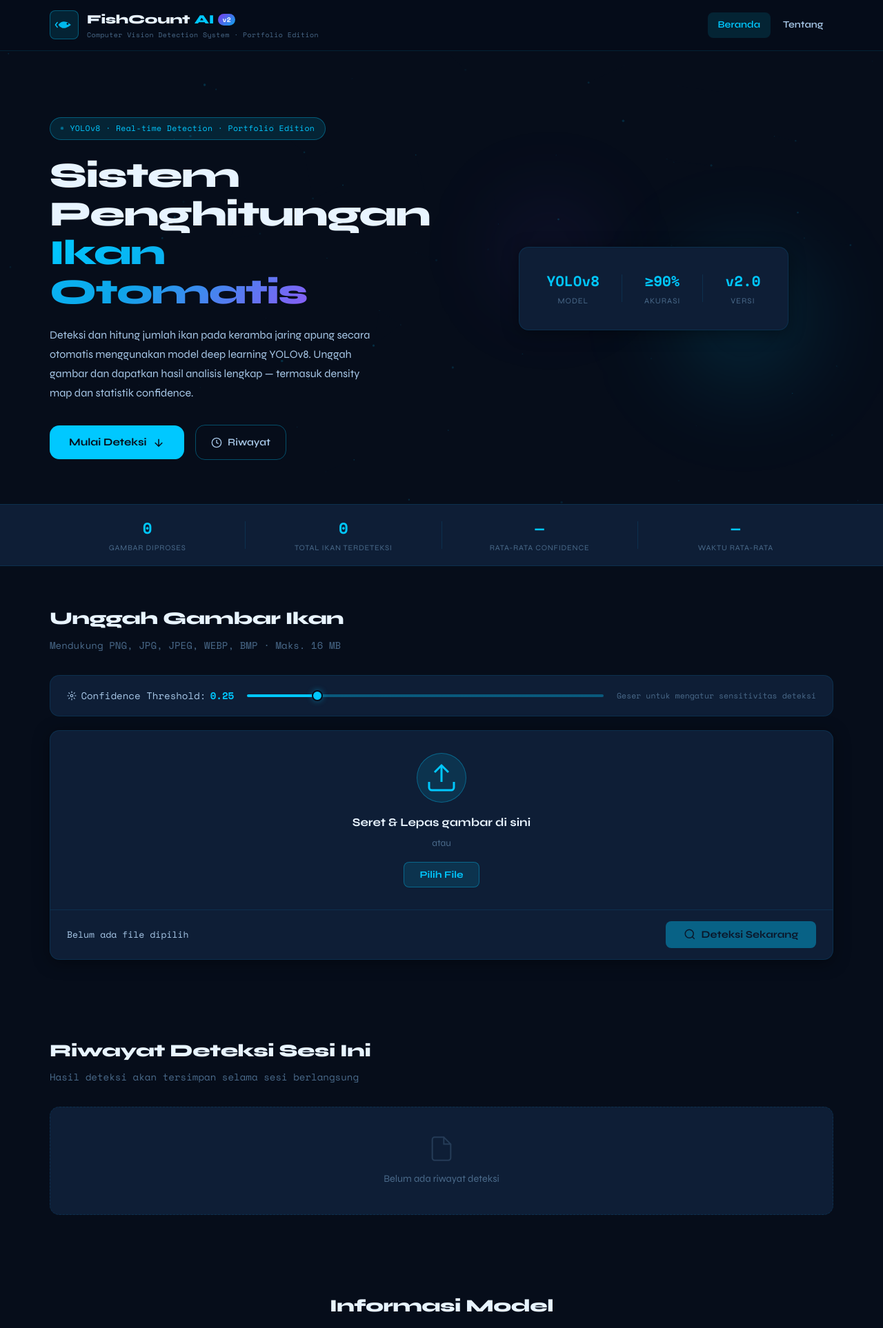
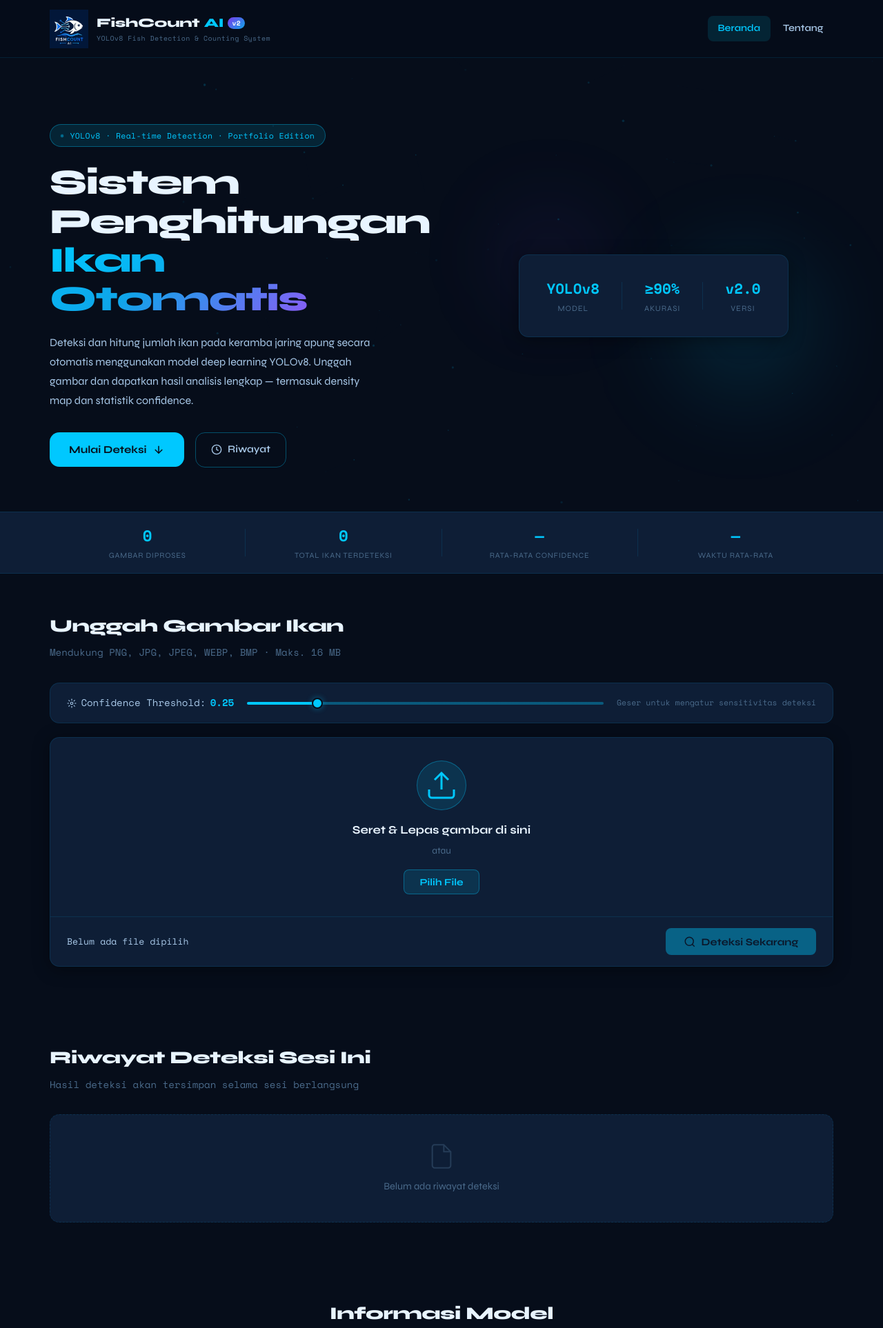
Before and after one commit to rafa736/FishCountingSystem, a Flask app: page / in a window 1280 px wide. Shown: the top 1926 px of the page at 69% size. Run offline with Flask 3, Linux system fonts and the light colour scheme.

Commit message:
finishing

```diff
--- a/static/css/style.css
+++ b/static/css/style.css
@@ -92,13 +92,19 @@ main, header, footer { position: relative; z-index: 1; }
 
 .brand { display: flex; align-items: center; gap: 0.75rem; }
 
-.brand-icon {
-  width: 42px; height: 42px;
-  background: var(--accent-dim);
-  border: 1px solid var(--border-hi);
-  border-radius: var(--radius-sm);
-  display: grid; place-items: center;
-  padding: 6px;
+.brand-icon{
+    width:56px;
+    height:56px;
+
+    display:flex;
+    align-items:center;
+    justify-content:center;
+}
+
+.logo-svg{
+    width:100%;
+    height:100%;
+    object-fit:contain;
 }
 
 .brand-icon svg { width: 100%; height: 100%; }
@@ -421,6 +427,7 @@ main, header, footer { position: relative; z-index: 1; }
 .conf-slider {
   flex: 1;
   min-width: 160px;
+  appearance: none;
   -webkit-appearance: none;
   height: 4px;
   border-radius: 99px;
--- a/templates/index.html
+++ b/templates/index.html
@@ -3,11 +3,25 @@
 <head>
   <meta charset="UTF-8" />
   <meta name="viewport" content="width=device-width, initial-scale=1.0" />
-  <title>FishCount AI v2 — Portfolio Edition</title>
+  <meta name="theme-color" content="#0F172A">
+  <meta property="og:title"
+      content="FishCount AI">
+
+<meta property="og:description"
+      content="YOLOv8 Fish Counting System">
+
+<meta property="og:image"
+      content="{{ url_for('static', filename='images/logo.png', _external=True) }}">
+  <title>FishCount AI v2 | YOLOv8 Fish Detection</title>
   <link rel="stylesheet" href="{{ url_for('static', filename='css/style.css') }}" />
   <link rel="preconnect" href="https://fonts.googleapis.com" />
   <link rel="preconnect" href="https://fonts.gstatic.com" crossorigin />
   <link href="https://fonts.googleapis.com/css2?family=Space+Mono:wght@400;700&family=Syne:wght@400;600;700;800&display=swap" rel="stylesheet" />
+  <link rel="icon"
+      type="image/svg+xml"
+      href="{{ url_for('static', filename='images/logo.svg') }}">
+  <link rel="apple-touch-icon"
+      href="{{ url_for('static', filename='images/logo.svg') }}">
 </head>
 <body>
 
@@ -18,17 +32,23 @@
   <header class="site-header">
     <div class="header-inner">
       <div class="brand">
-        <div class="brand-icon">
-          <svg viewBox="0 0 40 40" fill="none" xmlns="http://www.w3.org/2000/svg">
-            <path d="M8 20C8 20 14 10 24 14C30 16 34 20 34 20C34 20 30 24 24 26C14 30 8 20 8 20Z" fill="var(--accent)" opacity="0.9"/>
-            <circle cx="27" cy="18" r="2" fill="var(--bg-deep)"/>
-            <path d="M6 15L2 20L6 25" stroke="var(--accent)" stroke-width="2" stroke-linecap="round" stroke-linejoin="round"/>
-          </svg>
-        </div>
-        <div class="brand-text">
-          <span class="brand-name">FishCount<span class="accent">AI</span> <span class="v2-badge">v2</span></span>
-          <span class="brand-sub">Computer Vision Detection System · Portfolio Edition</span>
-        </div>
+          <div class="brand-icon">
+              <img
+                  src="{{ url_for('static', filename='images/logo.svg') }}"
+                  alt="FishCount AI Logo"
+                  class="logo-svg">
+          </div>
+
+          <div class="brand-text">
+              <span class="brand-name">
+                  FishCount<span class="accent">AI</span>
+                  <span class="v2-badge">v2</span>
+              </span>
+
+              <span class="brand-sub">
+                  YOLOv8 Fish Detection & Counting System
+              </span>
+          </div>
       </div>
       <nav class="main-nav">
         <a href="{{ url_for('index') }}" class="nav-link active">Beranda</a>
```
Also changed, not shown: templates/about.html (+31 -11 lines), templates/result.html (+31 -11 lines), static/images/logo.svg (added).
